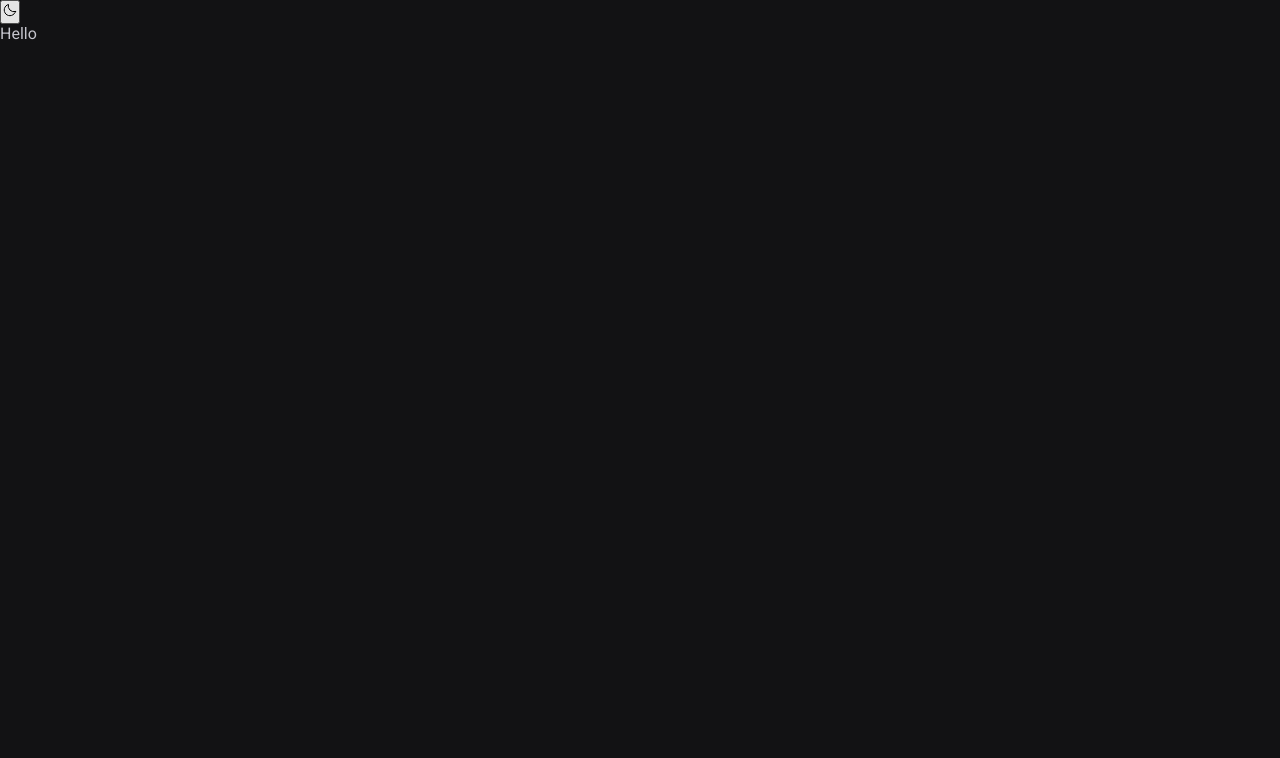
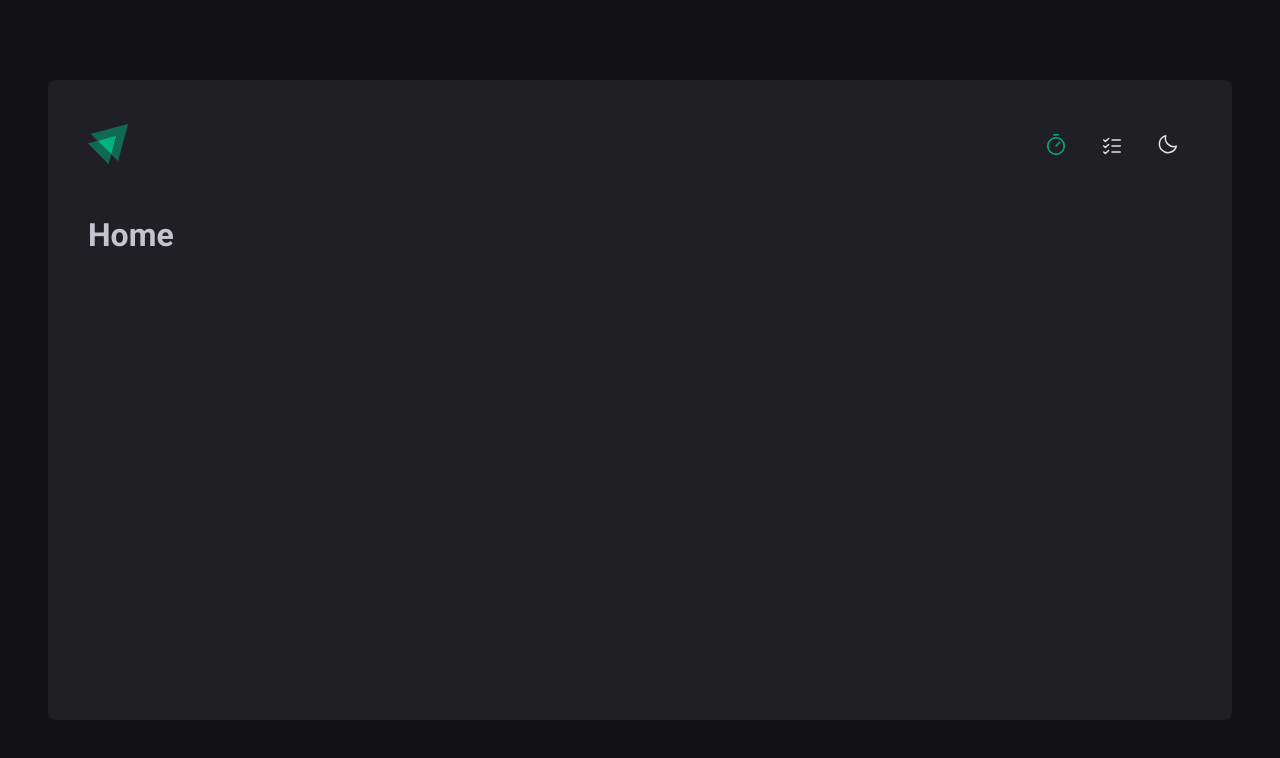
Before and after one commit to joaolavelino/ir03-timer, a React (Vite) app: page / in a window 1280 px wide. Shown: the top 758 px of the page. Built offline with nearby package versions, Linux system fonts and the light colour scheme.

Commit message:
layout and header

```diff
--- a/src/App.tsx
+++ b/src/App.tsx
@@ -1,9 +1,10 @@
+import { useState } from "react";
+import { BrowserRouter } from "react-router-dom";
 import { ThemeProvider } from "styled-components";
+import { Router } from "./Router";
+import { GlobalStyle } from "./styles/global";
 import { defaultTheme } from "./styles/themes/default";
-import { useState } from "react";
 import { lightTheme } from "./styles/themes/light";
-import { Moon, Sun } from "phosphor-react";
-import { GlobalStyle } from "./styles/global";
 
 export function App() {
   const [theme, setTheme] = useState<"default" | "light">("default");
@@ -16,10 +17,9 @@
 
   return (
     <ThemeProvider theme={currentTheme}>
-      <button onClick={toggleTheme}>
-        {theme == "default" ? <Moon /> : <Sun />}
-      </button>
-      <p>Hello</p>
+      <BrowserRouter>
+        <Router theme={theme} toggleTheme={toggleTheme} />
+      </BrowserRouter>
 
       <GlobalStyle />
     </ThemeProvider>
--- /dev/null
+++ b/src/Router.tsx
@@ -0,0 +1,23 @@
+import { Route, Routes } from "react-router-dom";
+import { Home } from "./pages/Home";
+import { History } from "./pages/History";
+import { DefaultLayout } from "./layouts/DefaultLayout";
+
+interface RouterProps {
+  theme: string;
+  toggleTheme: () => void;
+}
+
+export function Router({ theme, toggleTheme }: RouterProps) {
+  return (
+    <Routes>
+      <Route
+        path="/"
+        element={<DefaultLayout theme={theme} toggleTheme={toggleTheme} />}
+      >
+        <Route path="/" element={<Home />} />
+        <Route path="/history" element={<History />} />
+      </Route>
+    </Routes>
+  );
+}
--- /dev/null
+++ b/src/components/Header/index.tsx
@@ -0,0 +1,28 @@
+import { ListChecks, Moon, Sun, Timer } from "phosphor-react";
+import igniteLogo from "../../assets/ignite-logo.svg";
+import { HeaderContainer } from "./styles";
+import { NavLink } from "react-router-dom";
+
+interface HeaderProps {
+  theme: string;
+  toggleTheme: () => void;
+}
+
+export function Header({ theme, toggleTheme }: HeaderProps) {
+  return (
+    <HeaderContainer>
+      <img src={igniteLogo} alt="" />
+      <nav>
+        <NavLink to="/" title="timer">
+          <Timer size={24} />
+        </NavLink>
+        <NavLink to="/history" title="histórico">
+          <ListChecks size={24} />
+        </NavLink>
+        <button onClick={toggleTheme}>
+          {theme == "default" ? <Moon size={24} /> : <Sun size={24} />}
+        </button>
+      </nav>
+    </HeaderContainer>
+  );
+}
--- /dev/null
+++ b/src/components/Header/styles.ts
@@ -0,0 +1,48 @@
+import styled from "styled-components";
+
+export const HeaderContainer = styled.header`
+  display: flex;
+  align-items: center;
+  justify-content: space-between;
+
+  nav {
+    display: flex;
+    align-items: center;
+    gap: 0.5rem;
+    a {
+      width: 3rem;
+      height: 3rem;
+      display: flex;
+      align-items: center;
+      justify-content: center;
+
+      color: ${(props) => props.theme["gray-100"]};
+      border-top: 3px solid transparent;
+      transition: 0.3s;
+
+      &:hover {
+        color: ${(props) => props.theme["green-300"]};
+        border-color: ${(props) => props.theme["green-300"]};
+      }
+      &.active {
+        color: ${(props) => props.theme["green-300"]};
+      }
+    }
+
+    button {
+      width: 3rem;
+      height: 3rem;
+      display: flex;
+      align-items: center;
+      justify-content: center;
+      color: ${(props) => props.theme["gray-100"]};
+      border: none;
+      transition: 0.3s;
+      background-color: transparent;
+
+      &:hover {
+        color: ${(props) => props.theme["green-300"]};
+      }
+    }
+  }
+`;
--- /dev/null
+++ b/src/layouts/DefaultLayout/index.tsx
@@ -0,0 +1,16 @@
+import { Outlet } from "react-router-dom";
+import { LayoutContainer } from "./styles";
+import { Header } from "../../components/Header";
+
+interface LayoutProps {
+  theme: string;
+  toggleTheme: () => void;
+}
+export function DefaultLayout({ theme, toggleTheme }: LayoutProps) {
+  return (
+    <LayoutContainer>
+      <Header theme={theme} toggleTheme={toggleTheme} />
+      <Outlet />
+    </LayoutContainer>
+  );
+}
--- /dev/null
+++ b/src/layouts/DefaultLayout/styles.ts
@@ -0,0 +1,14 @@
+import styled from "styled-components";
+
+export const LayoutContainer = styled.div`
+  max-width: 74rem;
+  height: calc(100vh - 10rem);
+  margin: 5rem auto;
+  padding: 2.5rem;
+
+  background-color: ${(props) => props.theme["gray-800"]};
+  border-radius: 8px;
+  display: flex;
+  flex-direction: column;
+  gap: 3rem;
+`;
--- /dev/null
+++ b/src/pages/History.tsx
@@ -0,0 +1,3 @@
+export function History() {
+  return <h1>History</h1>;
+}
--- /dev/null
+++ b/src/pages/Home.tsx
@@ -0,0 +1,3 @@
+export function Home() {
+  return <h1>Home</h1>;
+}
```
Also changed, not shown: src/assets/ignite-logo.svg (added), 1 other file (tests, documents, lock files or other folders).
